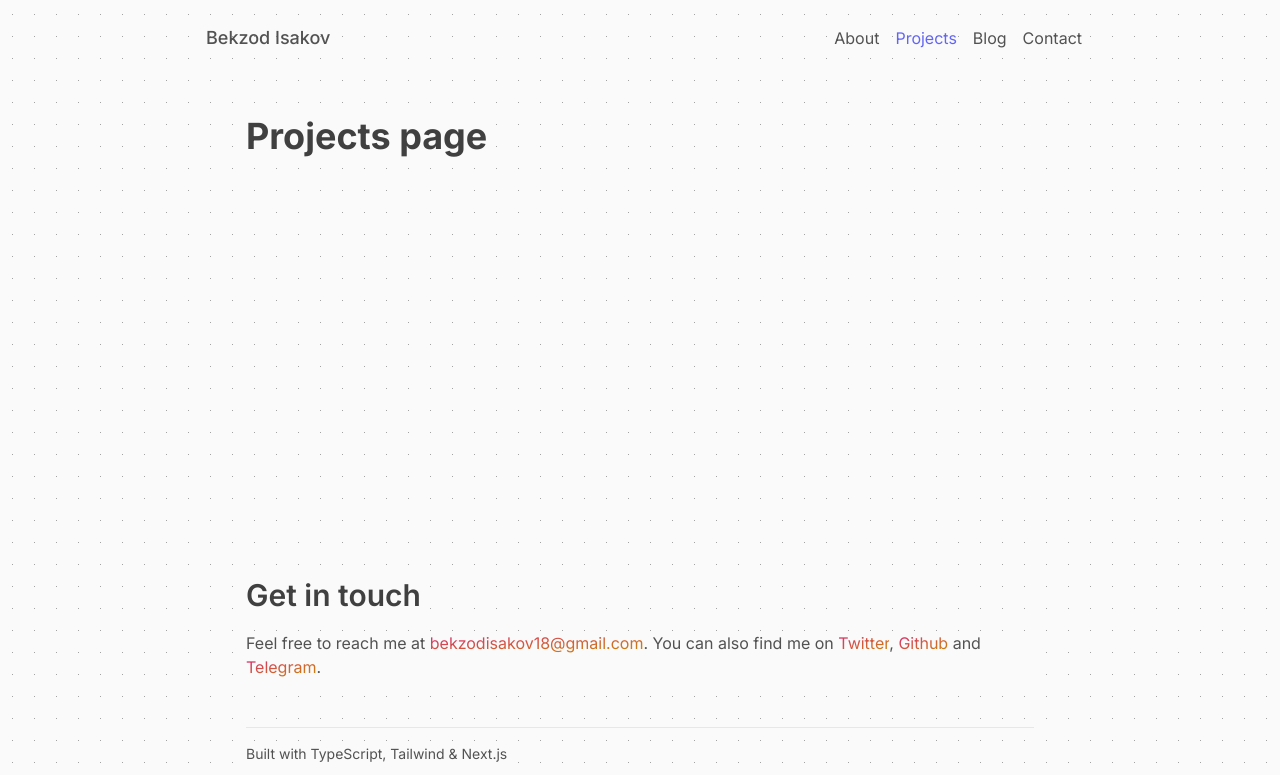
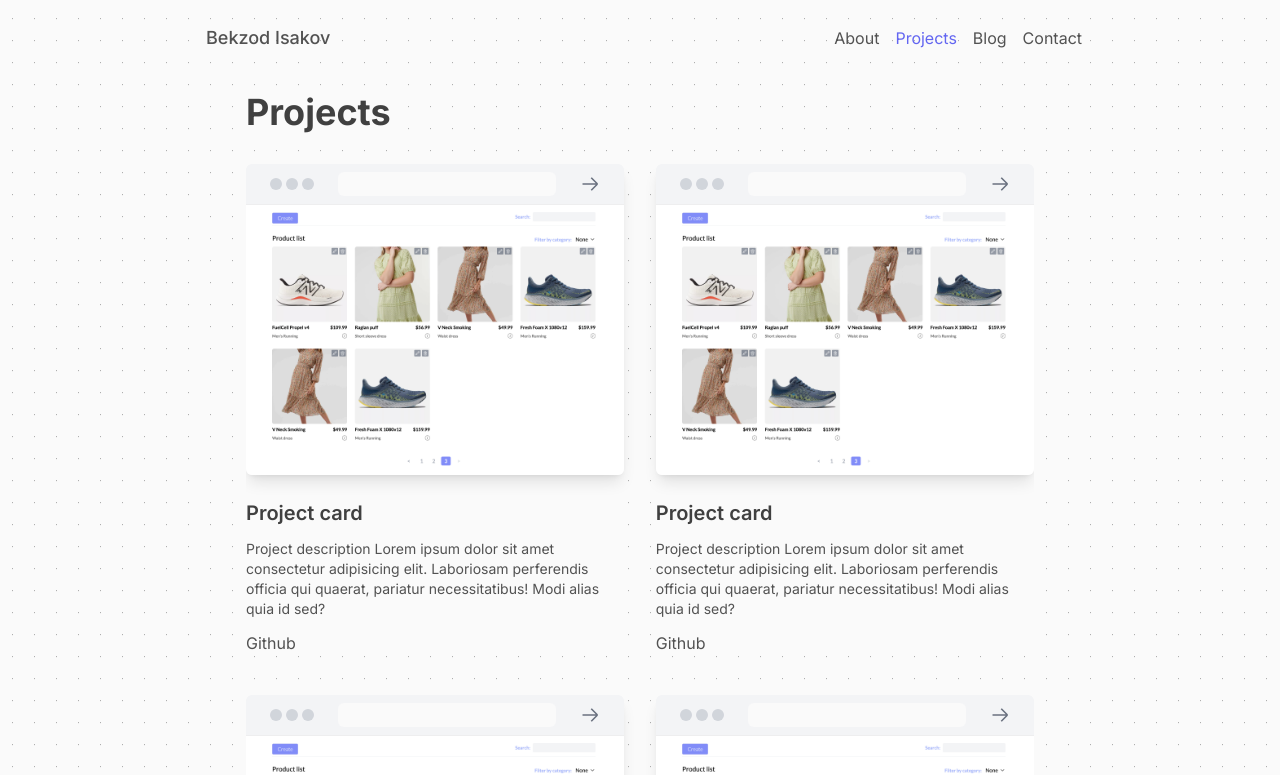
Before and after one commit to BehzodIsakov/my_website, a Next.js app: page /projects in a window 1280 px wide. Shown: the top 775 px of the page. Built offline with nearby package versions, Linux system fonts and the light colour scheme.

Commit message:
projects page layout

```diff
--- a/app/(routes)/about/page.tsx
+++ b/app/(routes)/about/page.tsx
@@ -3,7 +3,7 @@ import Link from "next/link";
 
 export default function Page() {
   return (
-    <div className='flex flex-col items-center'>
+    <div className='flex flex-col items-center mt-4'>
       <div className='w-1/2 sm:w-1/3 md:w-1/4 mb-4'>
         <Image
           src={"/bekzod-isakov.jpg"}
--- a/app/(routes)/layout.tsx
+++ b/app/(routes)/layout.tsx
@@ -1,3 +1,3 @@
 export default function layout({ children }: { children: React.ReactNode }) {
-  return <div className='mt-8'>{children}</div>;
+  return <div className='mt-2'>{children}</div>;
 }
--- a/app/(routes)/projects/page.tsx
+++ b/app/(routes)/projects/page.tsx
@@ -1,7 +1,43 @@
+import Card from "@/components/Card";
+
 export default function Page() {
   return (
     <>
-      <h1>Projects page</h1>
+      <h1 className='mb-8'>Projects</h1>
+      <div className='flex flex-wrap gap-x-[4%] gap-y-10 mb-3 pb-3 overflow-auto'>
+        <div className='sm:basis-[48%]'>
+          <Card
+            imgSrc='/assets/screenshot.png'
+            title='Project card'
+            description='Project description'
+            codeLink='https://github.com/BekzodIsakov'
+          />
+        </div>
+        <div className='sm:basis-[48%]'>
+          <Card
+            imgSrc='/assets/screenshot.png'
+            title='Project card'
+            description='Project description'
+            codeLink='https://github.com/BekzodIsakov'
+          />
+        </div>
+        <div className='sm:basis-[48%]'>
+          <Card
+            imgSrc='/assets/screenshot.png'
+            title='Project card'
+            description='Project description'
+            codeLink='https://github.com/BekzodIsakov'
+          />
+        </div>
+        <div className='sm:basis-[48%]'>
+          <Card
+            imgSrc='/assets/screenshot.png'
+            title='Project card'
+            description='Project description'
+            codeLink='https://github.com/BekzodIsakov'
+          />
+        </div>
+      </div>
     </>
   );
 }
--- a/components/Card.tsx
+++ b/components/Card.tsx
@@ -36,7 +36,7 @@ export default function Card({
   prodLink = "",
 }: CardProps) {
   return (
-    <div className='bg-primary basis-[48%]'>
+    <div className='bg-primary'>
       <div className='rounded-md overflow-hidden shadow-lg mb-6'>
         <CardHeader />
         <Image
@@ -54,9 +54,9 @@ export default function Card({
         Modi alias quia id sed?
       </p>
       <div className='flex gap-3'>
-        <Link href={codeLink}>Github</Link>
-        <Link href={demoLink}>Demo</Link>
-        <Link href={prodLink}>Link</Link>
+        {codeLink && <Link href={codeLink}>Github</Link>}
+        {demoLink && <Link href={demoLink}>Demo</Link>}
+        {prodLink && <Link href={prodLink}>Link</Link>}
       </div>
     </div>
   );
--- a/components/Projects.tsx
+++ b/components/Projects.tsx
@@ -8,29 +8,32 @@ export default function Projects() {
       <h3 className='mb-6'>
         Some of the projects I&apos;ve built with a team and as a side project:
       </h3>
-      <div>
-        <div className='flex sm:flex-wrap gap-x-[4%] gap-y-10 mb-3 pb-3 overflow-auto'>
+      <div className='flex sm:flex-wrap gap-x-[4%] gap-y-10 mb-3 pb-3 overflow-auto'>
+        <div className='basis-[48%]'>
           <Card
             imgSrc='/assets/screenshot.png'
             title='Project card'
             description='Project description'
             codeLink='https://github.com/BekzodIsakov'
           />
-
+        </div>
+        <div className='basis-[48%]'>
           <Card
             imgSrc='/assets/screenshot.png'
             title='Project card'
             description='Project description'
             codeLink='https://github.com/BekzodIsakov'
           />
-
+        </div>
+        <div className='basis-[48%]'>
           <Card
             imgSrc='/assets/screenshot.png'
             title='Project card'
             description='Project description'
             codeLink='https://github.com/BekzodIsakov'
           />
-
+        </div>
+        <div className='basis-[48%]'>
           <Card
             imgSrc='/assets/screenshot.png'
             title='Project card'
@@ -39,7 +42,7 @@ export default function Projects() {
           />
         </div>
       </div>
-      <Link href='projects' className='link-outline'>
+      <Link href='/projects' className='link-outline'>
         View all
       </Link>
     </section>
```
